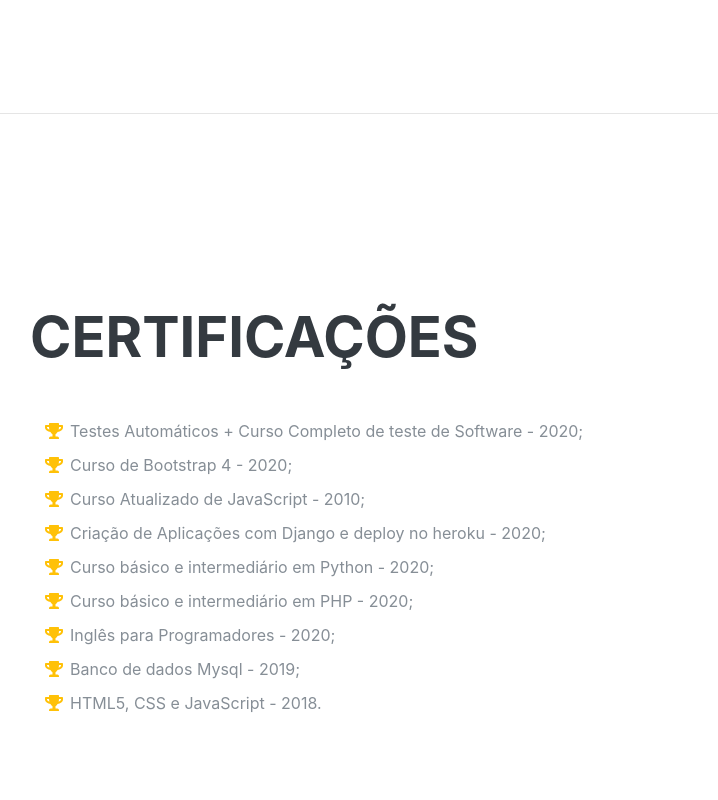
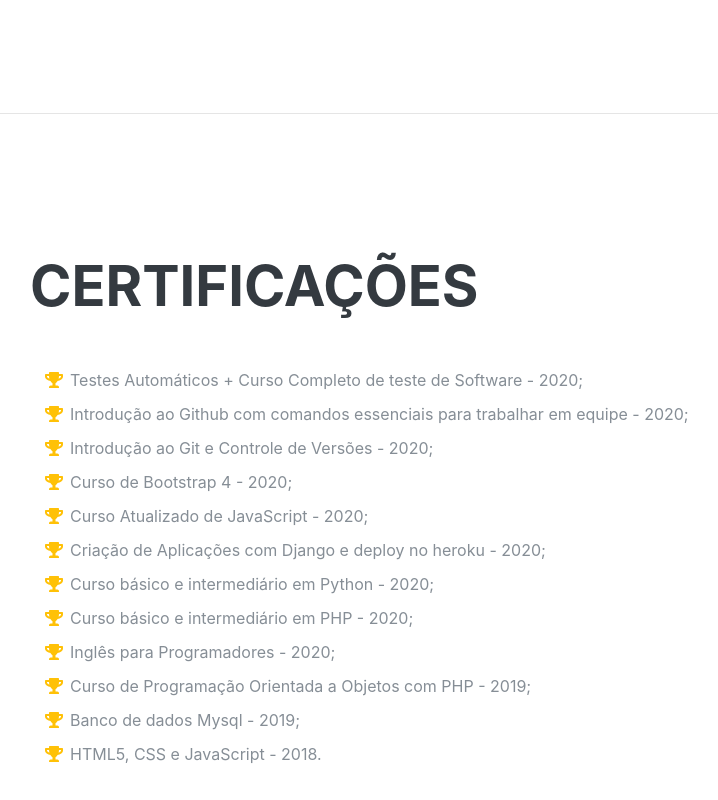
Before and after one commit to manoel-neto-morais/presentation, a plain HTML site: page index.html in a window 1280 px wide. Shown: the part 4378-5178 px from the top of the page, without its empty margins (290-1008 px from the left). Drawn offline with Linux system fonts and the light colour scheme; a web font is replaced by a local one.

Commit message:
update pdf

```diff
--- a/index.html
+++ b/index.html
@@ -322,10 +322,16 @@
                         <i class="fa-li fa fa-trophy text-warning"></i> Testes Automáticos + Curso Completo de teste de Software - 2020;
                     </li>
                     <li class="espace">
+                        <i class="fa-li fa fa-trophy text-warning"></i> Introdução ao Github com comandos essenciais para trabalhar em equipe - 2020;
+                    </li>
+                    <li class="espace">
+                        <i class="fa-li fa fa-trophy text-warning"></i> Introdução ao Git e Controle de Versões - 2020;
+                    </li>
+                    <li class="espace">
                         <i class="fa-li fa fa-trophy text-warning"></i> Curso de Bootstrap 4 - 2020;
                     </li>
                     <li class="espace">
-                        <i class="fa-li fa fa-trophy text-warning"></i> Curso Atualizado de JavaScript - 2010;
+                        <i class="fa-li fa fa-trophy text-warning"></i> Curso Atualizado de JavaScript - 2020;
                     </li>
                     <li class="espace">
                         <i class="fa-li fa fa-trophy text-warning"></i> Criação de Aplicações com Django e deploy no heroku - 2020;
@@ -338,6 +344,9 @@
                     </li>
                     <li class="espace">
                         <i class="fa-li fa fa-trophy text-warning"></i> Inglês para Programadores - 2020;
+                    </li>
+                    <li class="espace">
+                        <i class="fa-li fa fa-trophy text-warning"></i> Curso de Programação Orientada a Objetos com PHP - 2019;
                     </li>
                     <li class="espace">
                         <i class="fa-li fa fa-trophy text-warning"></i> Banco de dados Mysql - 2019;
```
Also changed, not shown: 1 other file.
